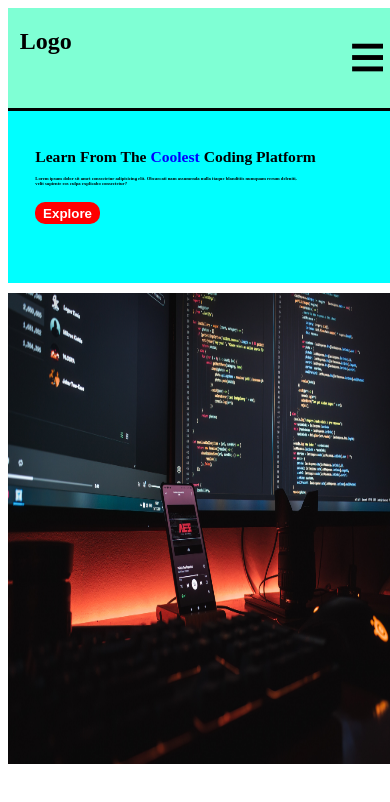
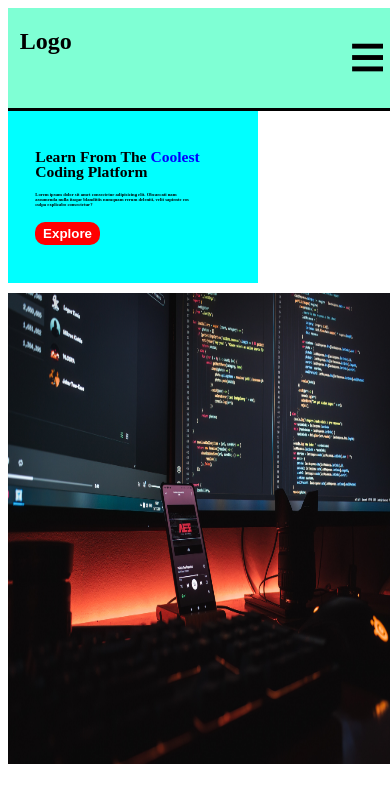
Before and after one commit to vallabhgiri/Responsive, a plain HTML site: page index.html in a window 390 px wide. Drawn offline with nearby package versions, Linux system fonts and the light colour scheme.

Commit message:
Update project.css

```diff
--- a/project.css
+++ b/project.css
@@ -110,15 +110,13 @@ html,body{
     flex-direction: column;
    }
    .left{
-    width: 86%;
+
     height: 15%;
-    min-width: 86%;
-
    }
    .right{
     width: 100%;
     height: 60%;
-    min-width:100%;
+
    }
 
 }
```
